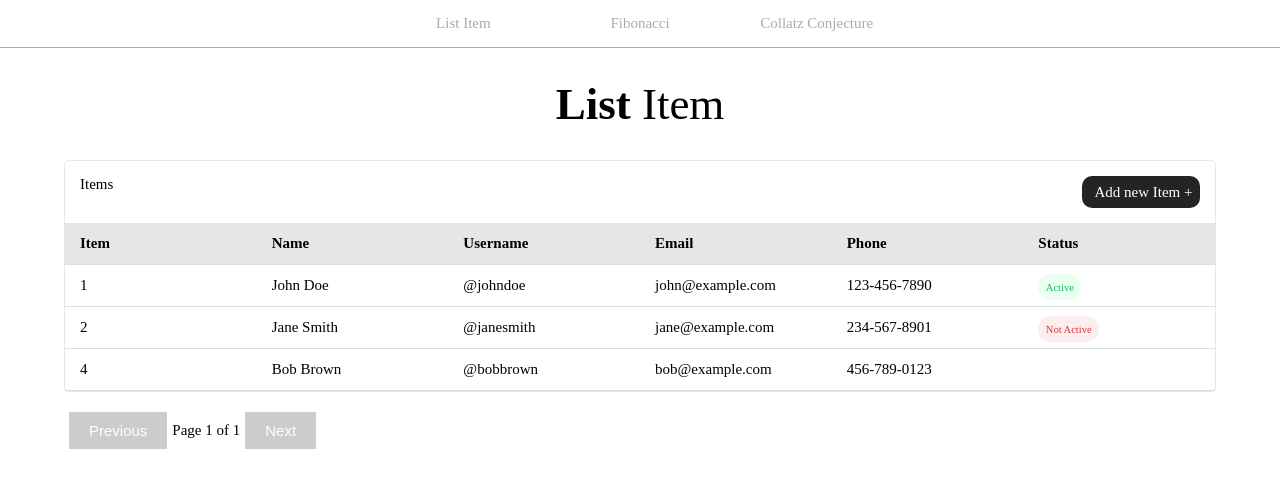
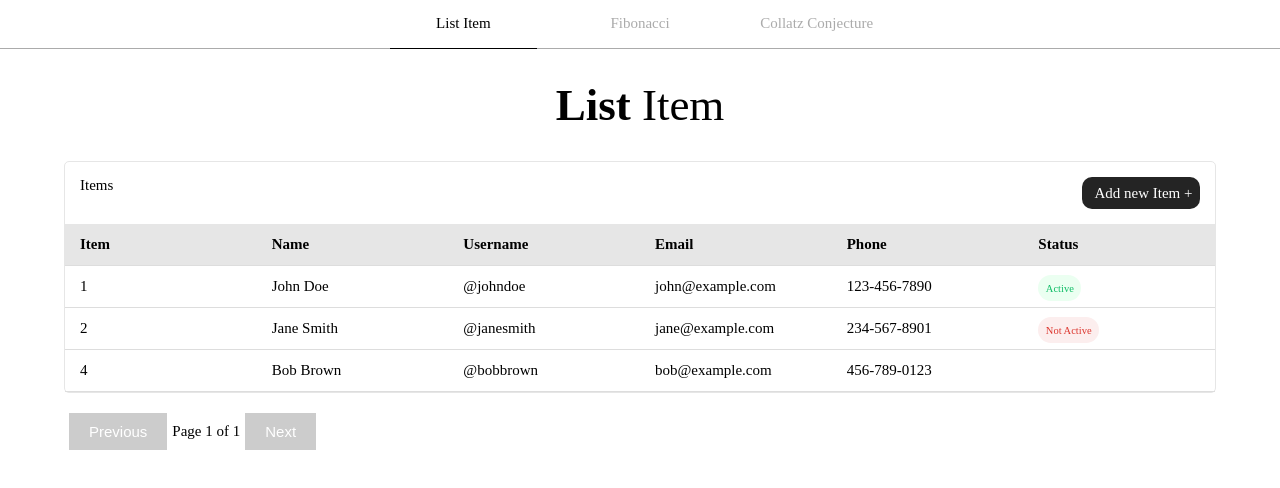
Before and after one commit to Faraz1995/nak-challenge, a React (Vite) app: page / in a window 1280 px wide. Shown: the top 488 px of the page. Built offline with nearby package versions, Linux system fonts and the light colour scheme.

Commit message:
fix layout active link issue

```diff
--- a/src/components/Layout.tsx
+++ b/src/components/Layout.tsx
@@ -6,7 +6,9 @@ const Layout = () => {
 
   const checkActiveItemLink = () => {
     const { pathname } = location
-    if (pathname.includes('/items')) {
+    if (pathname === '/') {
+      return styles.activeLink
+    } else if (pathname.includes('/items')) {
       return styles.activeLink
     } else {
       return styles.link
```
